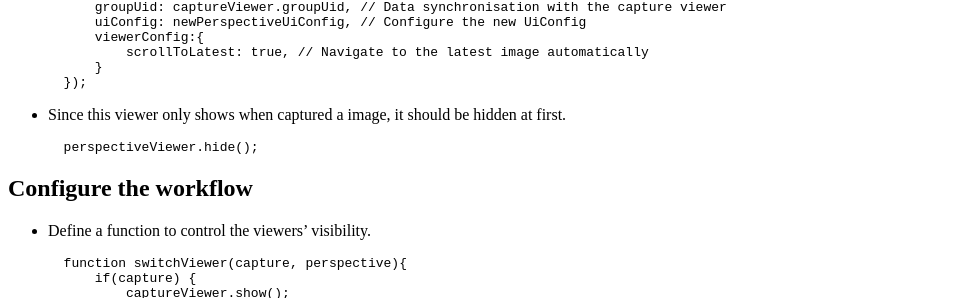
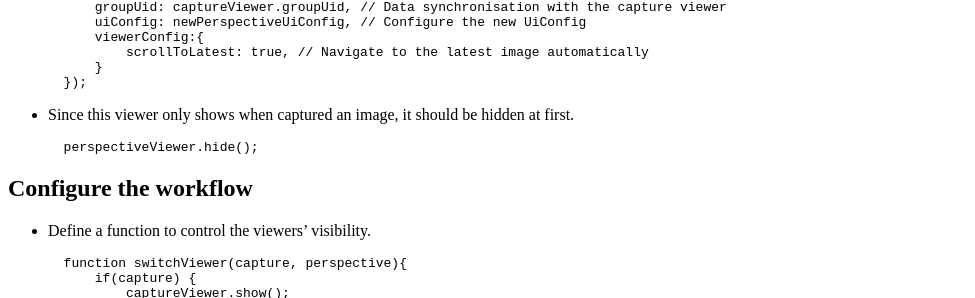
Before and after one commit to dynamsoft-docs/mobile-document-scanner-docs-js, a Jekyll site: the page built from codegallery/usecase/review-adjust-detected-boundaries.md, in a window 1280 px wide and 900 px high, scrolled down 1820 px. Shown: the part 154-452 px from the top of the window, without its empty margins (0-975 px from the left). Built offline with Jekyll 4.4.1, drawn with Linux system fonts in a browser that asks for light colours.

````diff
--- a/codegallery/usecase/review-adjust-detected-boundaries.md
+++ b/codegallery/usecase/review-adjust-detected-boundaries.md
@@ -99,7 +99,7 @@ Since this sample is based on HelloWorld, the basic steps are introduced in [Cre
     });
     ```
 
-- Since this viewer only shows when captured a image, it should be hidden at first.
+- Since this viewer only shows when captured an image, it should be hidden at first.
 
     ```javascript
     perspectiveViewer.hide();
````
